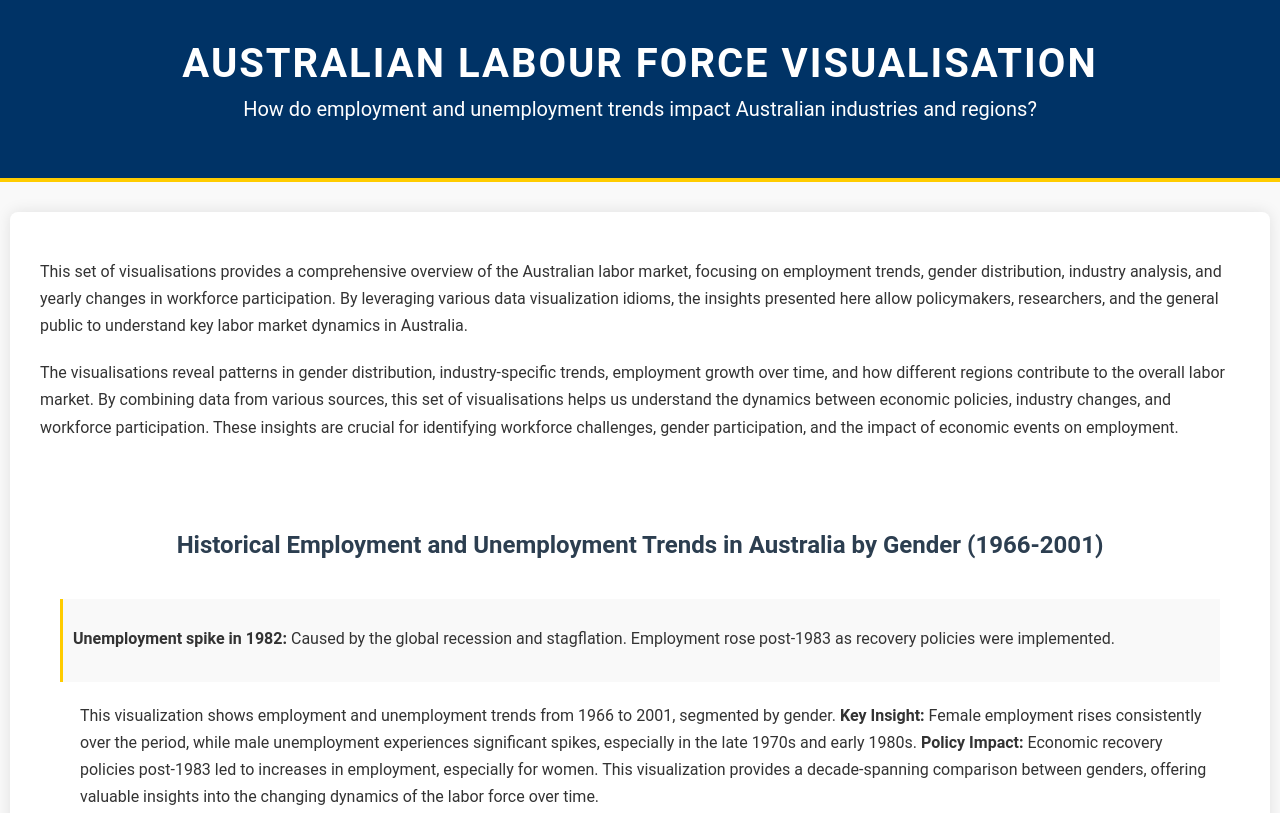
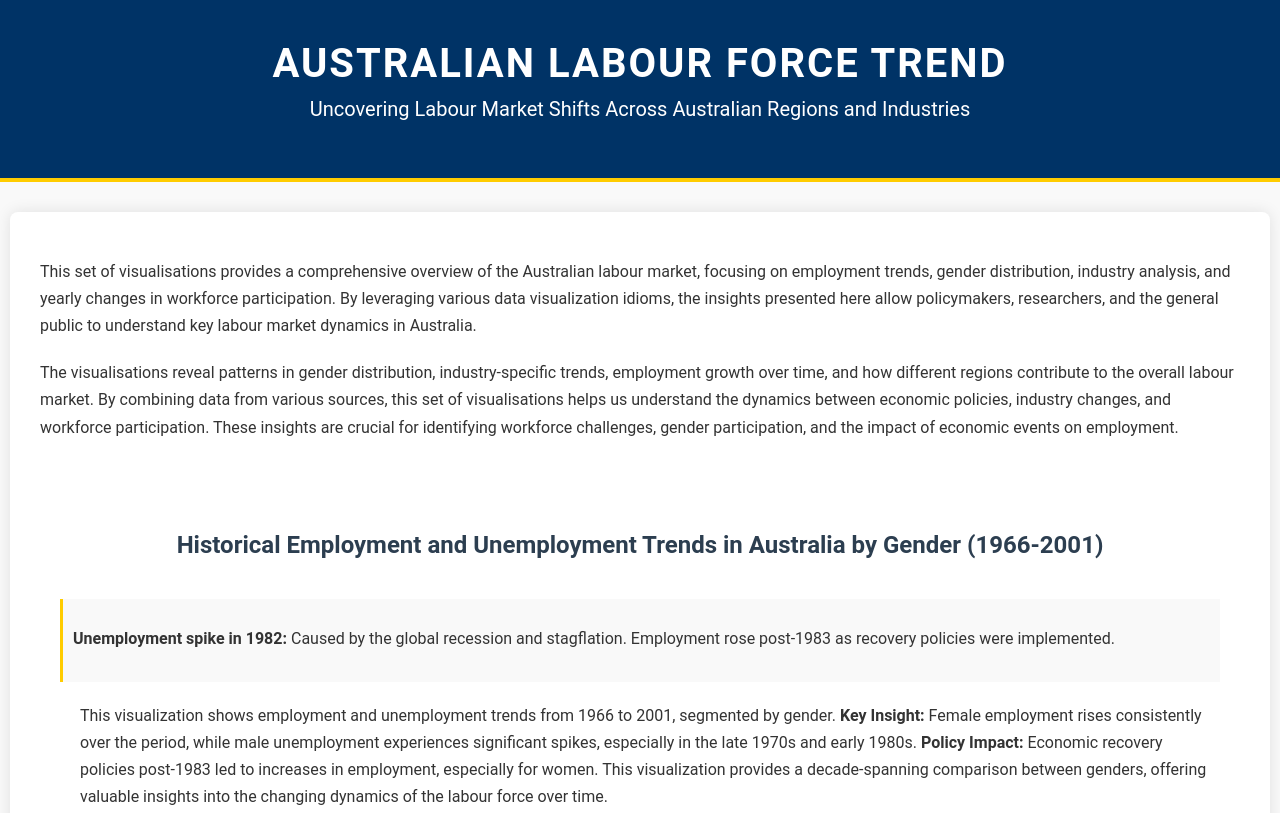
Before and after one commit to alie0018/FIT3179, a plain HTML site: page index.html in a window 1280 px wide. Shown: the top 813 px of the page. Drawn offline with Linux system fonts and the light colour scheme; a script that the page names is missing.

Commit message:
update some text

```diff
--- a/index.html
+++ b/index.html
@@ -18,21 +18,21 @@
 
     <!-- Header Section -->
     <div class="header">
-        <h1>AUSTRALIAN LABOUR FORCE VISUALISATION</h1>
-        <h2>How do employment and unemployment trends impact Australian industries and regions?</h2>
+        <h1>AUSTRALIAN LABOUR FORCE TREND</h1>
+        <h2>Uncovering Labour Market Shifts Across Australian Regions and Industries</h2>
     </div>
 
     <div class="container">
         <div>
             <p>
-                This set of visualisations provides a comprehensive overview of the Australian labor market, focusing on
+                This set of visualisations provides a comprehensive overview of the Australian labour market, focusing on
                 employment trends, gender distribution, industry analysis, and yearly changes in workforce
                 participation. By leveraging various data visualization idioms, the insights presented here allow
-                policymakers, researchers, and the general public to understand key labor market dynamics in Australia.
+                policymakers, researchers, and the general public to understand key labour market dynamics in Australia.
             </p>
             <p>
                 The visualisations reveal patterns in gender distribution, industry-specific trends, employment growth
-                over time, and how different regions contribute to the overall labor market. By combining data from
+                over time, and how different regions contribute to the overall labour market. By combining data from
                 various sources, this set of visualisations helps us understand the dynamics between economic policies,
                 industry changes, and workforce participation. These insights are crucial for identifying workforce
                 challenges, gender participation, and the impact of economic events on employment.
@@ -54,7 +54,7 @@
                     unemployment experiences significant spikes, especially in the late 1970s and early 1980s.
                     <strong>Policy Impact:</strong> Economic recovery policies post-1983 led to increases in employment,
                     especially for women. This visualization provides a decade-spanning comparison between genders,
-                    offering valuable insights into the changing dynamics of the labor force over time.
+                    offering valuable insights into the changing dynamics of the labour force over time.
                 </p>
             </div>
         </div>
@@ -89,7 +89,7 @@
                     such as <strong>Retail</strong> and <strong>Healthcare</strong>, tend to have lower average weekly
                     earnings.
                     <strong>Sectoral Trends:</strong> This reflects broader economic trends, where capital-intensive
-                    industries (e.g., mining) are highly productive but employ fewer people compared to labor-intensive
+                    industries (e.g., mining) are highly productive but employ fewer people compared to labour-intensive
                     industries like retail.
                 </p>
             </div>
@@ -134,7 +134,7 @@
                     employment changes or major economic events.
                     <strong>Short-Term vs. Long-Term Trends:</strong> Short-term dips might be caused by temporary
                     shocks (e.g., the holiday season), while the overall upward trend reflects a growing economy and
-                    increasing labor force participation.
+                    increasing labour force participation.
                 </p>
             </div>
         </div>
```
